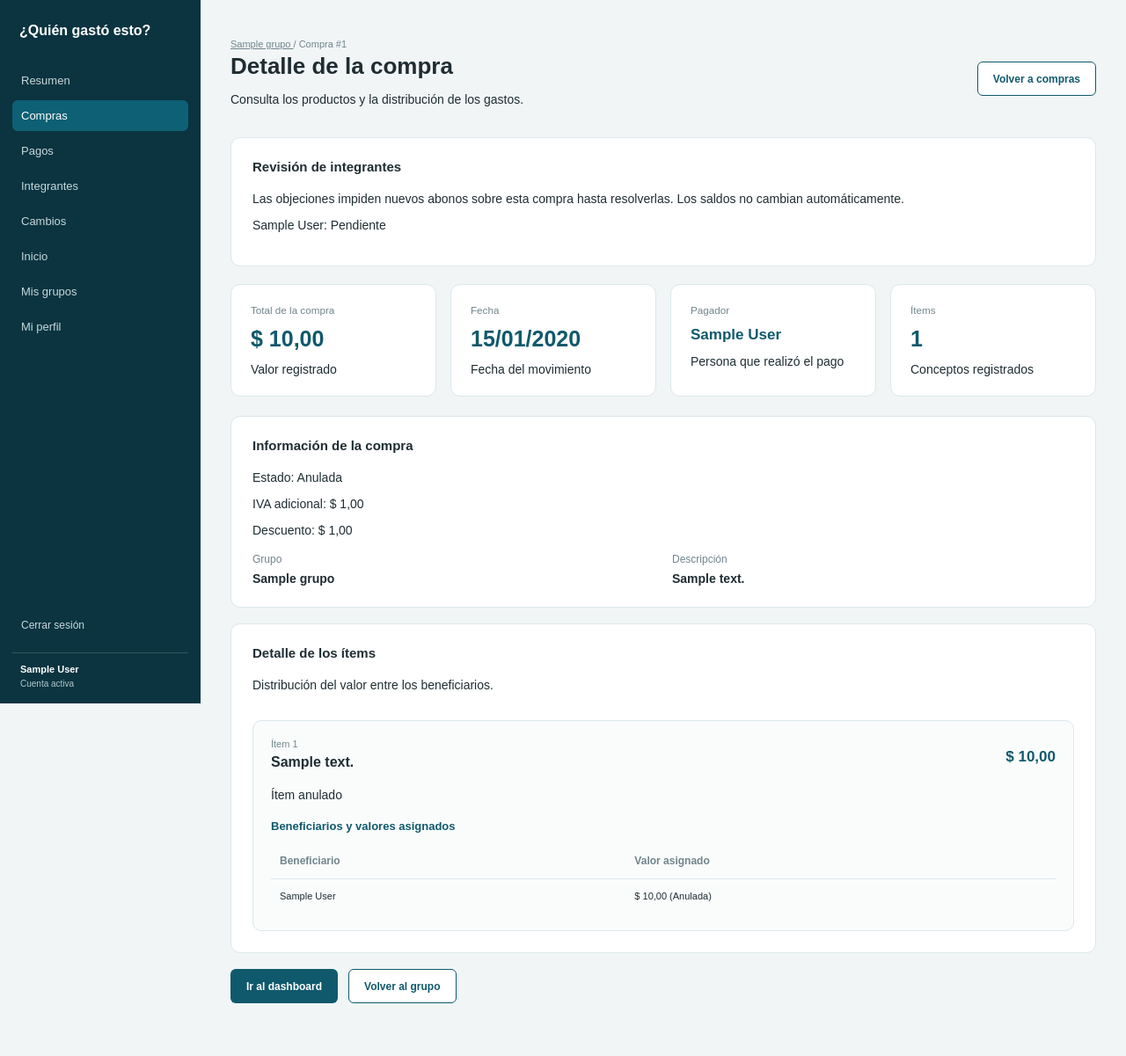
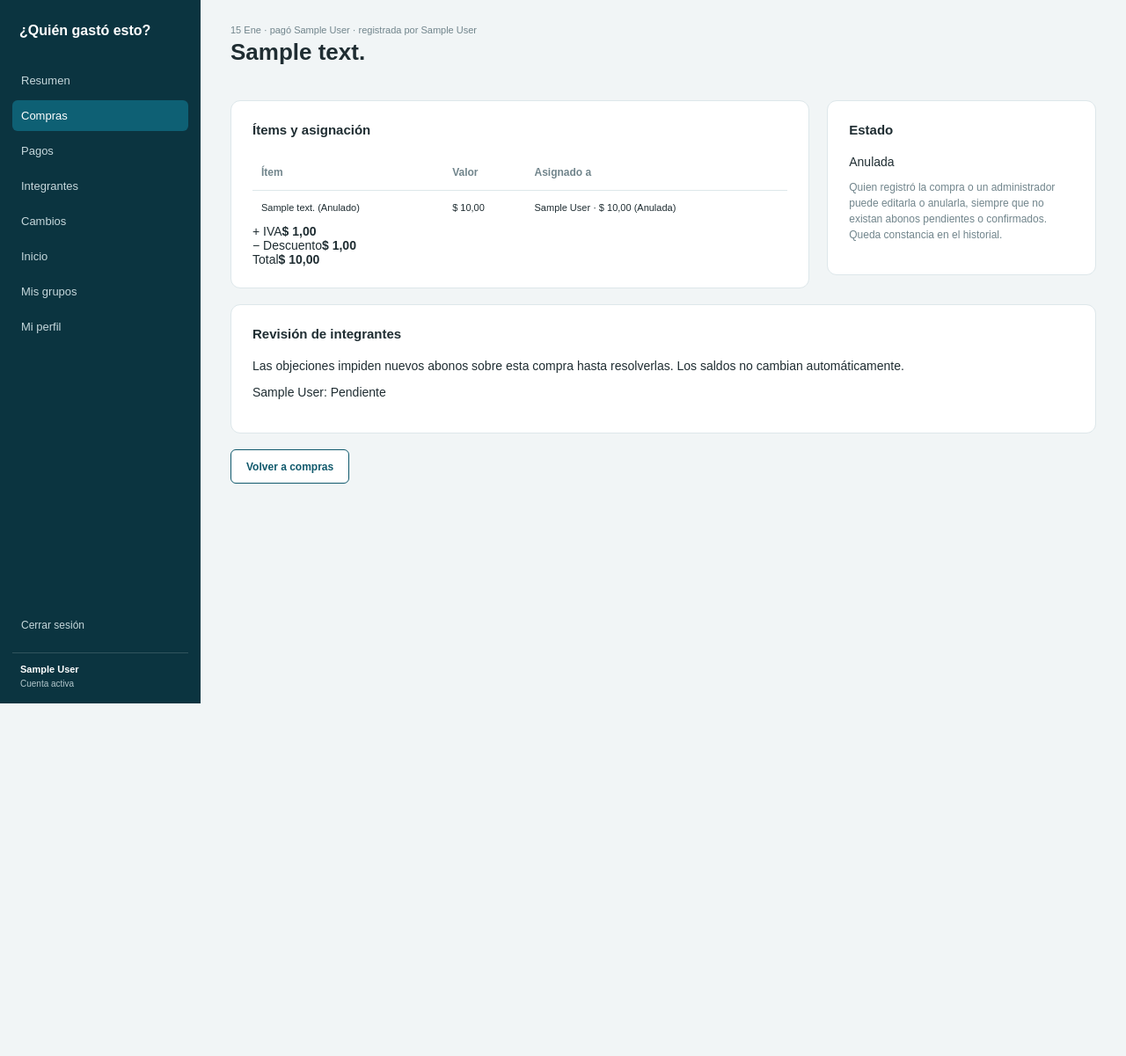
Before and after one commit to Thaliana-maria/Administracion, a Django app: page /compras/1/ in a window 1280 px wide. Shown: the whole page at 88% size. After the commit the page ends 800 px from the top, so only its background shows below. Run offline with Django 5.2, Linux system fonts and the light colour scheme; a user stored in the database is signed in; tables that the repository leaves empty hold one stand-in row (values such as "Sample post").

Commit message:
Organizar detalle de compra según tabla y estado de Figma

```diff
--- a/templates/expenses/compra_detalle.html
+++ b/templates/expenses/compra_detalle.html
@@ -1,23 +1,44 @@
-
 {% extends "base.html" %}
-
 {% block titulo %}Compra #{{ compra.id }} | {{ compra.grupo.nombre }}{% endblock %}
-
 {% block contenido %}
 <div class="page-heading">
     <div>
-        <span class="breadcrumb">
-            <a href="{% url 'grupo_detalle' compra.grupo.id %}">
-                {{ compra.grupo.nombre }}
-            </a>
-            / Compra #{{ compra.id }}
-        </span>
-        <h1>Detalle de la compra</h1>
-        <p>Consulta los productos y la distribución de los gastos.</p>
+        <span class="breadcrumb">{{ compra.fecha|date:"d M" }} · pagó {{ compra.pagador.get_full_name|default:compra.pagador.email }}{% if compra.registrado_por %} · registrada por {{ compra.registrado_por.get_full_name|default:compra.registrado_por.email }}{% endif %}</span>
+        <h1>{{ compra.descripcion|default:"Detalle de compra" }}</h1>
     </div>
-    <div class="quick-links">{% if puede_editar %}<a class="button outline" href="{% url 'editar_compra' compra.id %}">Editar compra</a><a class="button danger" data-confirmacion="¿Deseas anular esta compra?" data-aviso="Se conservará el historial. Si existen abonos pendientes o confirmados, la anulación no se permitirá." href="{% url 'confirmar_anulacion_compra' compra.id %}">Anular compra</a>{% endif %}<a class="button outline" href="{% url 'compras_lista' compra.grupo.id %}">Volver a compras</a></div>
+    <div class="quick-links">
+        {% if puede_editar %}
+        <a class="button outline" href="{% url 'editar_compra' compra.id %}">Editar compra</a>
+        <a class="button danger" data-confirmacion="¿Anular la compra «{{ compra.descripcion|default:'Compra' }}»?" data-aviso="Se conservará el historial. Si existen abonos pendientes o confirmados, la anulación no se permitirá." data-boton="Anular compra" href="{% url 'confirmar_anulacion_compra' compra.id %}">Anular compra</a>
+        {% endif %}
+    </div>
 </div>
-
+<div class="detail-grid detalle-financiero">
+    <section class="panel feature-panel">
+        <h2>Ítems y asignación</h2>
+        <div class="table-wrap"><table class="data-table tabla-detalle-compra">
+            <thead><tr><th>Ítem</th><th>Valor</th><th>Asignado a</th></tr></thead>
+            <tbody>
+            {% for item in items %}
+            <tr>
+                <td>{{ item.descripcion }}{% if item.anulada %} (Anulado){% endif %}</td>
+                <td>$ {{ item.valor|floatformat:"2g" }}</td>
+                <td>{% for asignacion in item.asignaciones.all %}{% if not asignacion.anulada or item.anulada or compra.anulada %}<div>{{ asignacion.beneficiario.get_full_name|default:asignacion.beneficiario.email }} · $ {{ asignacion.valor_asignado|floatformat:"2g" }}{% if asignacion.anulada %} (Anulada){% endif %}</div>{% endif %}{% endfor %}</td>
+            </tr>
+            {% empty %}<tr><td colspan="3">No hay ítems registrados.</td></tr>{% endfor %}
+            </tbody>
+        </table></div>
+        <div class="linea-detalle"><span>+ IVA</span><strong>$ {{ compra.impuesto|floatformat:"2g" }}</strong></div>
+        <div class="linea-detalle"><span>− Descuento</span><strong>$ {{ compra.descuento|floatformat:"2g" }}</strong></div>
+        <div class="linea-detalle total-detalle"><span>Total</span><strong>$ {{ compra.total|floatformat:"2g" }}</strong></div>
+    </section>
+    <section class="panel feature-panel">
+        <h2>Estado</h2>
+        <span class="estado-compra {% if compra.anulada %}estado-anulada{% endif %}">{% if compra.anulada %}Anulada{% else %}Activa{% endif %}</span>
+        <p class="form-help">Quien registró la compra o un administrador puede editarla o anularla, siempre que no existan abonos pendientes o confirmados. Queda constancia en el historial.</p>
+        {% if compra.grupo.archivado %}<p>Grupo archivado · Solo lectura</p>{% endif %}
+    </section>
+</div>
 <section class="panel feature-panel">
     <h2>Revisión de integrantes</h2>
     <p>Las objeciones impiden nuevos abonos sobre esta compra hasta resolverlas. Los saldos no cambian automáticamente.</p>
@@ -31,118 +52,6 @@
         {% endif %}
     {% empty %}<p>No hay revisiones pendientes de integrantes.</p>{% endfor %}
 </section>
-<section class="stats-grid purchase-detail-stats">
-    <article class="panel stat">
-        <small>Total de la compra</small>
-        <strong>$ {{ compra.total|floatformat:2 }}</strong>
-        <span>Valor registrado</span>
-    </article>
 
-    <article class="panel stat">
-        <small>Fecha</small>
-        <strong>{{ compra.fecha|date:"d/m/Y" }}</strong>
-        <span>Fecha del movimiento</span>
-    </article>
-
-    <article class="panel stat">
-        <small>Pagador</small>
-        <strong class="purchase-person">
-            {{ compra.pagador.get_full_name|default:compra.pagador.email }}
-        </strong>
-        <span>Persona que realizó el pago</span>
-    </article>
-
-    <article class="panel stat">
-        <small>Ítems</small>
-        <strong>{{ items|length }}</strong>
-        <span>Conceptos registrados</span>
-    </article>
-</section>
-
-<section class="panel feature-panel">
-    <h2>Información de la compra</h2>
-    <p>Estado: {% if compra.anulada %}Anulada{% else %}Activa{% endif %}</p>
-    <p>IVA adicional: $ {{ compra.impuesto|floatformat:2 }}</p>
-    <p>Descuento: $ {{ compra.descuento|floatformat:2 }}</p>
-
-    <div class="purchase-information">
-        <div>
-            <small>Grupo</small>
-            <strong>{{ compra.grupo.nombre }}</strong>
-        </div>
-
-        <div>
-            <small>Descripción</small>
-            <strong>{{ compra.descripcion|default:"Sin descripción" }}</strong>
-        </div>
-    </div>
-</section>
-
-<section class="panel feature-panel">
-    <div class="section-heading">
-        <div>
-            <h2>Detalle de los ítems</h2>
-            <p>Distribución del valor entre los beneficiarios.</p>
-        </div>
-    </div>
-
-    <div class="purchase-items-detail">
-        {% for item in items %}
-            <article class="purchase-item-detail">
-                <div class="section-heading">
-                    <div>
-                        <span class="breadcrumb">Ítem {{ forloop.counter }}</span>
-                        <h3>{{ item.descripcion }}</h3>
-                    </div>
-                    <strong class="purchase-item-value">
-                        $ {{ item.valor|floatformat:2 }}
-                    </strong>
-                </div>
-
-                {% if item.anulada %}<p>Ítem anulado</p>{% elif puede_editar %}<a class="button outline" href="{% url 'editar_item' item.id %}">Editar ítem</a>{% endif %}
-                <h4>Beneficiarios y valores asignados</h4>
-
-                <div class="table-wrap">
-                    <table class="data-table">
-                        <thead>
-                            <tr>
-                                <th>Beneficiario</th>
-                                <th>Valor asignado</th>
-                            </tr>
-                        </thead>
-                        <tbody>
-                            {% for asignacion in item.asignaciones.all %}
-                                <tr>
-                                    <td>
-                                        {{ asignacion.beneficiario.get_full_name|default:asignacion.beneficiario.email }}
-                                    </td>
-                                    <td>
-                                        $ {{ asignacion.valor_asignado|floatformat:2 }}{% if asignacion.anulada %} (Anulada){% endif %}
-                                    </td>
-                                </tr>
-                            {% empty %}
-                                <tr>
-                                    <td colspan="2">
-                                        No hay asignaciones registradas.
-                                    </td>
-                                </tr>
-                            {% endfor %}
-                        </tbody>
-                    </table>
-                </div>
-            </article>
-        {% empty %}
-            <p>No hay ítems registrados en esta compra.</p>
-        {% endfor %}
-    </div>
-</section>
-
-<div class="quick-links">
-    <a class="button primary" href="{% url 'grupo_dashboard' compra.grupo.id %}">
-        Ir al dashboard
-    </a>
-    <a class="button outline" href="{% url 'grupo_detalle' compra.grupo.id %}">
-        Volver al grupo
-    </a>
-</div>
+<div class="quick-links"><a class="button outline" href="{% url 'compras_lista' compra.grupo.id %}">Volver a compras</a></div>
 {% endblock %}
```
